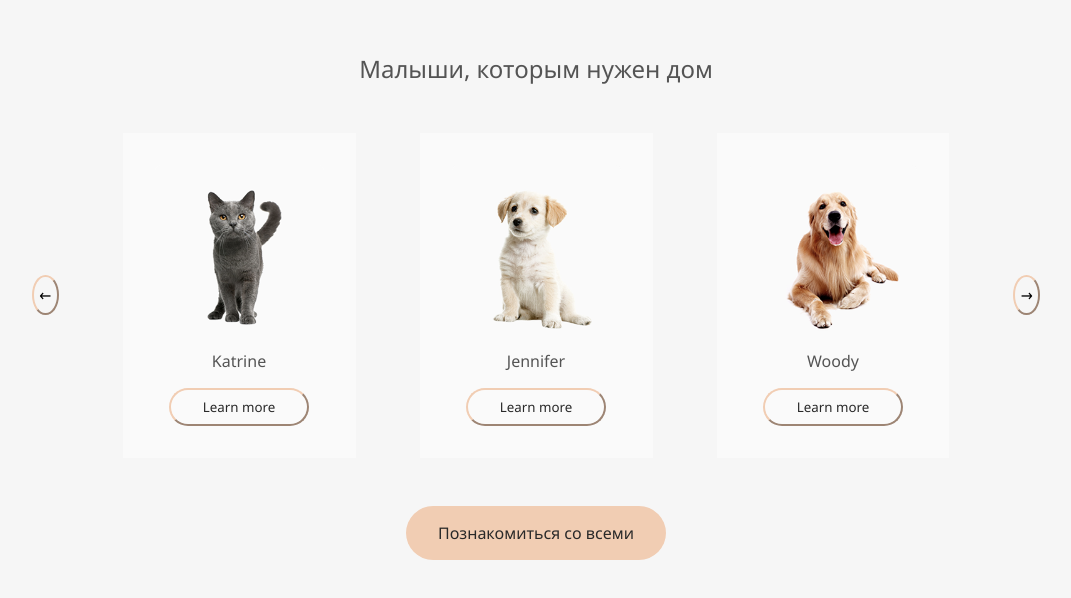
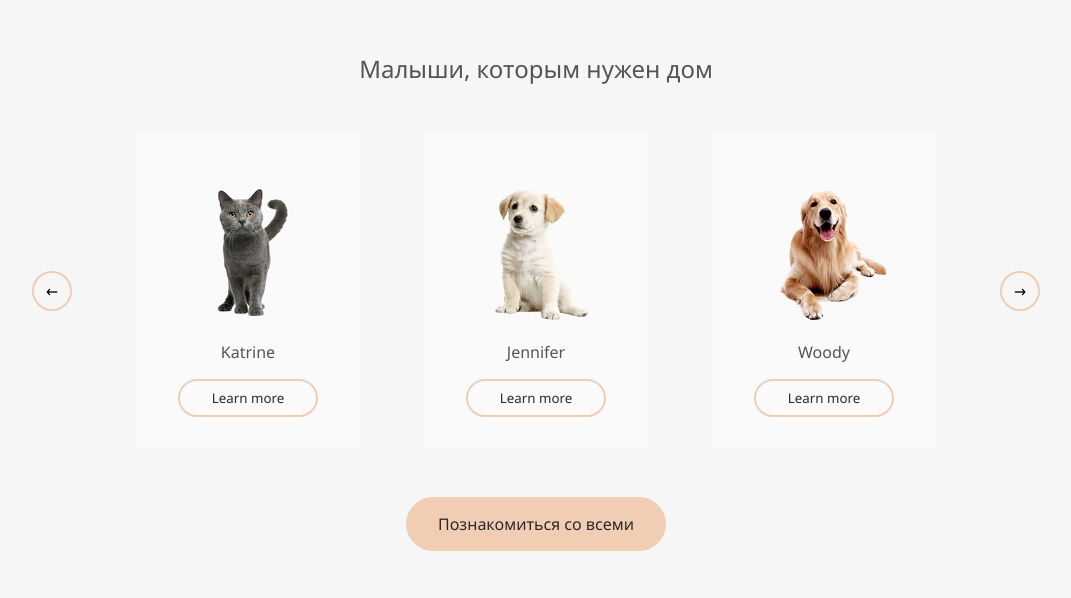
Before and after one commit to sialiss/some-shelter-for-frontend, a Vue app: page / in a window 1280 px wide. Shown: the part 1612-2210 px from the top of the page, without its empty margins (104-1175 px from the left). Built offline with nearby package versions, Linux system fonts and the light colour scheme.

Commit message:
fix buttons

```diff
--- a/src/assets/base.css
+++ b/src/assets/base.css
@@ -101,7 +101,9 @@ html {
 	background-color: var(--color-primary);
 	color: var(--color-dark-3xl);
 	padding: var(--pad-m) var(--pad-l);
+	border: 0 solid;
 	border-radius: 30px;
+	cursor: pointer;
 }
 
 .button-secondary {
@@ -109,8 +111,9 @@ html {
 	color: var(--color-dark-3xl);
 	font-size: smaller;
 	padding: var(--pad-s) var(--pad-l);
+	border: 2px solid var(--color-primary);
 	border-radius: 30px;
-	border-color: var(--color-primary);
+	cursor: pointer;
 }
 
 img {
@@ -129,19 +132,21 @@ h3 {
 
 .button-arrow {
 	line-height: 2;
-	width: 40px;
+	min-width: 40px;
 	height: 40px;
 	background-color: transparent;
+	border: 2px solid var(--color-primary);
 	border-radius: 50%;
-	border-color: var(--color-primary);
+	cursor: pointer;
 }
 
 .button-arrow:hover {
 	background-color: var(--color-primary-light);
-	border-color: transparent;
+	border: none;
 }
 
 .button-arrow:inactive {
 	border-color: var(--color-dark-s);
 	color: var(--color-dark-s);
+	cursor: default;
 }
```
Also changed, not shown: src/assets/main.css (line endings or trailing spaces).
